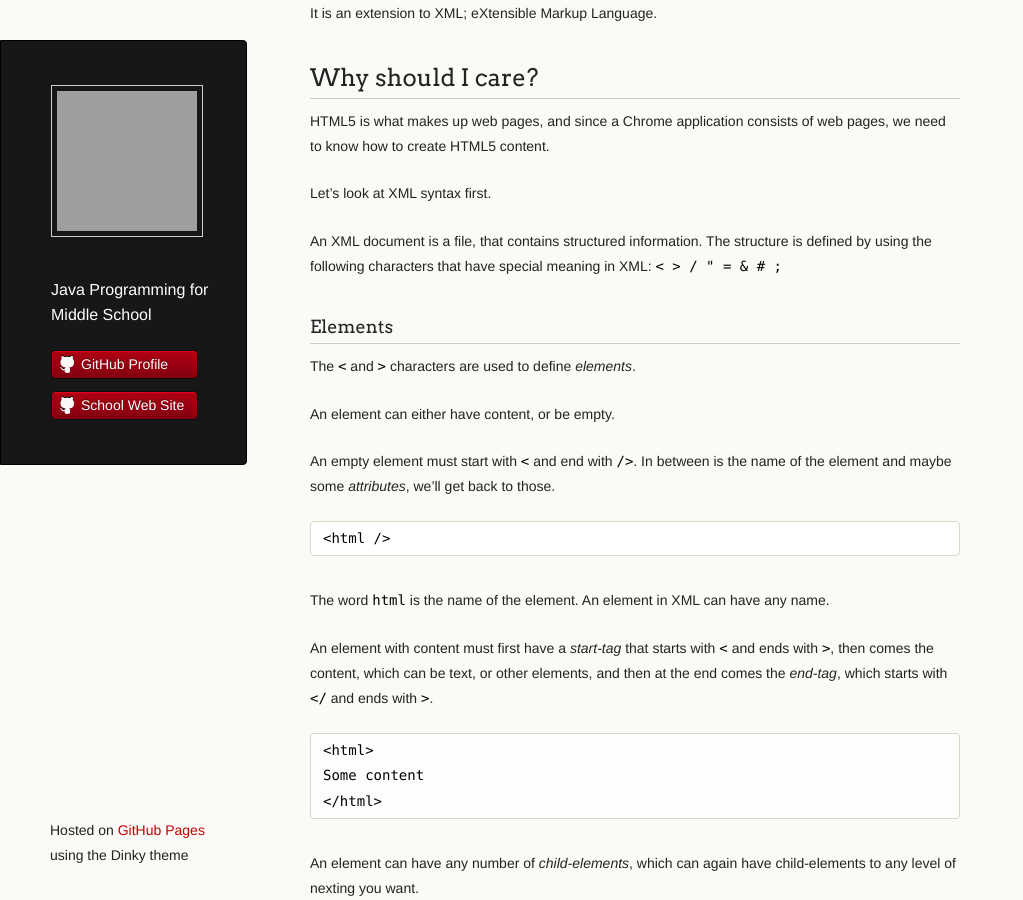
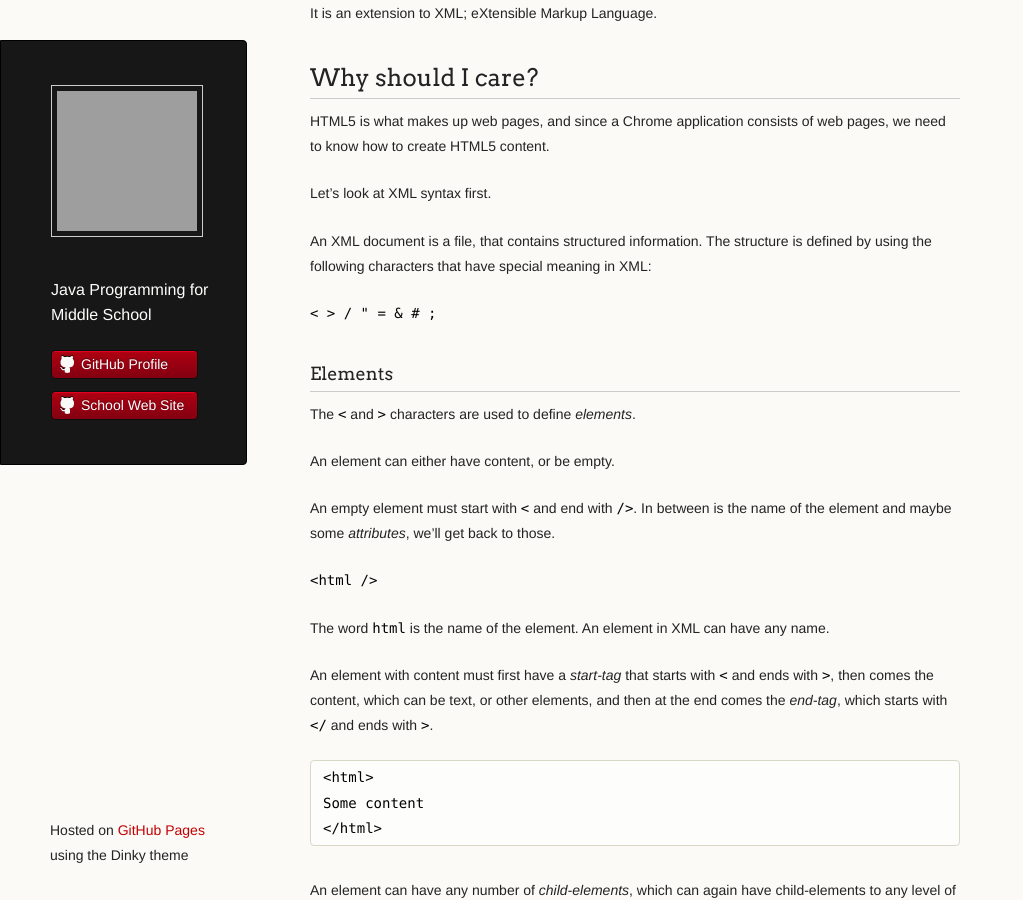
Before and after one commit to mscsbend/mscsbend.github.io, a Jekyll site: the page built from course/html5/description.md, in a window 1280 px wide and 900 px high, scrolled down 333 px. Shown: the whole window, without its empty margins (0-1023 px from the left). Built offline with Jekyll 4.4.1, drawn with Linux system fonts in a browser that asks for light colours; grey boxes are pictures that could not be loaded.

Commit message:
Update description.md

````diff
--- a/course/html5/description.md
+++ b/course/html5/description.md
@@ -13,6 +13,7 @@ HTML5 is what makes up web pages, and since a Chrome application consists of web
 Let's look at XML syntax first.
 
 An XML document is a file, that contains structured information. The structure is defined by using the following characters that have special meaning in XML:
+
 `< > / " = & # ;`
 
 ###Elements
@@ -21,12 +22,13 @@ The `<` and `>` characters are used to define *elements*.
 An element can either have content, or be empty.
 
 An empty element must start with `<` and end with `/>`. In between is the name of the element and maybe some *attributes*, we'll get back to those.
-```
-<html />
-```
+
+`<html />`
+
 The word `html` is the name of the element. An element in XML can have any name.
 
 An element with content must first have a *start-tag* that starts with `<` and ends with `>`, then comes the content, which can be text, or other elements, and then at the end comes the *end-tag*, which starts with `</` and ends with `>`.
+
 ```XML
 <html>
 Some content
@@ -34,6 +36,7 @@ Some content
 ```
 
 An element can have any number of *child-elements*, which can again have child-elements to any level of nexting you want.
+
 ```XML
 <html>
   <head>
@@ -48,6 +51,7 @@ An element can have any number of *child-elements*, which can again have child-e
 It is customary to indent child-elements, but it is not neccessary. It just makes it more *pretty*, and easier to read.
 
 Something like this is perfectly legal XML syntax:
+
 ```XML
 <html><body><p>Here is a paragraph</p></body></html>
 ```
````
